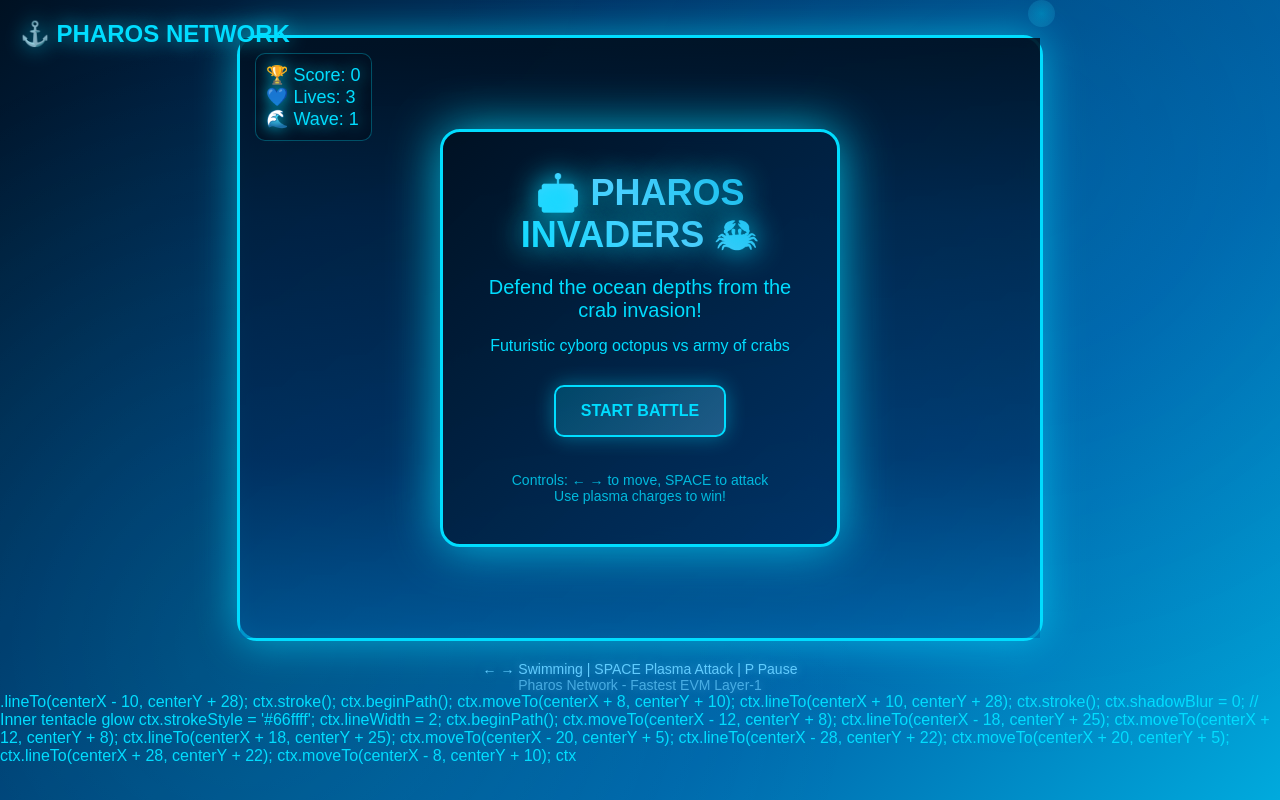
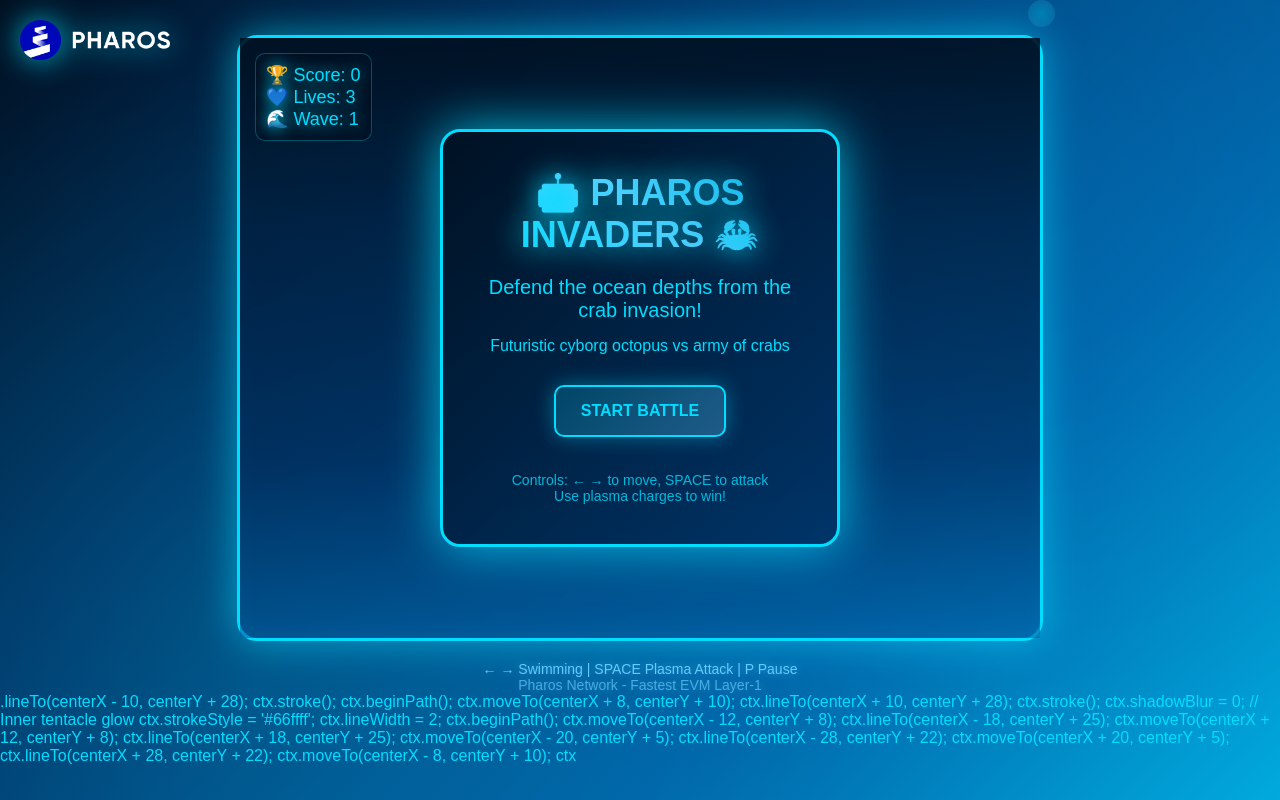
Before and after one commit to vi11abajo/PoA, a plain HTML site: page index.html in a window 1280 px wide. Drawn offline with Linux system fonts and the light colour scheme.

Commit message:
Update index.html

```diff
--- a/index.html
+++ b/index.html
@@ -4,6 +4,7 @@
     <meta charset="UTF-8">
     <meta name="viewport" content="width=device-width, initial-scale=1.0">
     <title>Pharos Invaders - Ocean Battle</title>
+    <link rel="icon" type="image/png" href="https://raw.githubusercontent.com/vi11abajo/PoA/main/images/favicon.png">
     <style>
         * {
             margin: 0;
@@ -24,6 +25,11 @@
             position: relative;
         }
 
+        /* Hide any overflow text */
+        html, body {
+            overflow: hidden;
+        }
+
         body::before {
             content: '';
             position: fixed;
@@ -42,11 +48,19 @@
             position: absolute;
             top: 20px;
             left: 20px;
-            font-size: 24px;
-            font-weight: bold;
-            color: #00ddff;
-            text-shadow: 0 0 20px rgba(0, 221, 255, 0.8);
             z-index: 10;
+        }
+
+        .pharos-logo img {
+            height: 40px;
+            width: auto;
+            filter: drop-shadow(0 0 15px rgba(0, 221, 255, 0.8));
+            transition: all 0.3s ease;
+        }
+
+        .pharos-logo img:hover {
+            filter: drop-shadow(0 0 25px rgba(0, 221, 255, 1));
+            transform: scale(1.05);
         }
 
         .game-container {
@@ -206,7 +220,9 @@
     </style>
 </head>
 <body>
-    <div class="pharos-logo">⚓ PHAROS NETWORK</div>
+    <div class="pharos-logo">
+        <img src="https://raw.githubusercontent.com/vi11abajo/PoA/main/images/pharos.png" alt="Pharos Network">
+    </div>
 
     <div class="bubbles"></div>
 
```
